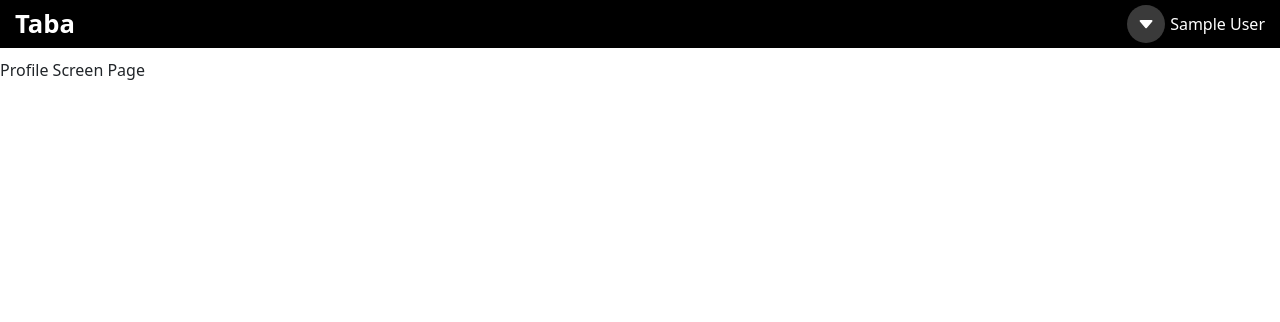
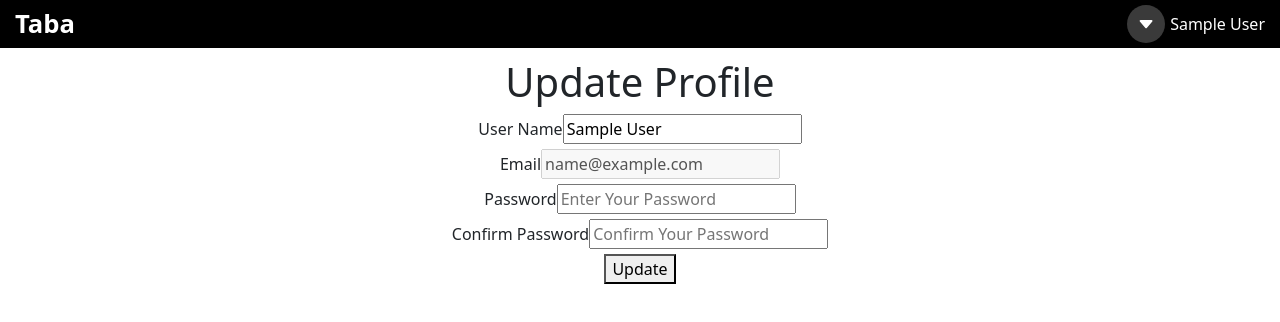
Before and after one commit to brian-pan/taba-retail, a React (Vite) app in the folder frontend/: page /profile in a window 1280 px wide. Shown: the top 322 px of the page. Built offline with nearby package versions, Linux system fonts and the light colour scheme; sample sign-in values are in the browser's storage.

Commit message:
add upd profile page and fix form conditional render

```diff
--- a/frontend/src/components/Form.tsx
+++ b/frontend/src/components/Form.tsx
@@ -31,8 +31,10 @@ const Form: React.FunctionComponent<FormProps> = ({
   ctaName,
   isCtaHide,
 }) => {
-  const isSignUp =
-    window.location.href.split("/").slice(-1).toString() === "register";
+  const isLogin =
+    window.location.href.split("/").slice(-1).toString() === "login";
+  const isEmailDisabled =
+    window.location.href.split("/").slice(-1).toString() === "profile";
 
   return (
     <div className="form-wrapper">
@@ -42,7 +44,7 @@ const Form: React.FunctionComponent<FormProps> = ({
           (e) => onSubmit(e)
         }
       >
-        {isSignUp && (
+        {!isLogin && (
           <div className="form-group">
             <label
               className="form-label form-label__user-name"
@@ -75,6 +77,7 @@ const Form: React.FunctionComponent<FormProps> = ({
             }}
             type="email"
             placeholder="Enter Your Email"
+            disabled={isEmailDisabled}
           />
         </div>
         <div className="form-group">
@@ -95,7 +98,7 @@ const Form: React.FunctionComponent<FormProps> = ({
             placeholder="Enter Your Password"
           />
         </div>
-        {isSignUp && (
+        {!isLogin && (
           <div className="form-group">
             <label
               className="form-label form-label__password form-label__password--retyped"
--- a/frontend/src/components/Header.tsx
+++ b/frontend/src/components/Header.tsx
@@ -63,7 +63,7 @@ const Header: React.FunctionComponent<HeaderProps> = (props) => {
             </div>
             {isDropDownOpen && (
               <div className="header__dropdown-content-wrapper">
-                <Link className="header__dropdown-content" to="/">
+                <Link className="header__dropdown-content" to="/profile">
                   <span className="header__dropdown-content-icon-wrapper">
                     <FaUser className="header__dropdown-content-icon" />
                   </span>
--- a/frontend/src/screens/ProfileScreen.tsx
+++ b/frontend/src/screens/ProfileScreen.tsx
@@ -1,9 +1,54 @@
 import * as React from "react";
+import { useState, useEffect } from "react";
+import { Link, useNavigate } from "react-router-dom";
+import { useDispatch, useSelector } from "react-redux";
+import { setCredentials } from "../slices/feSlices/authenticationSlice";
+import { toast } from "react-toastify";
+
+import Form from "../components/Form";
 
 interface ProfileScreenProps {}
 
 const ProfileScreen: React.FunctionComponent<ProfileScreenProps> = () => {
-  return <div>Profile Screen Page</div>;
+  const [userName, setUserName] = useState<string>("");
+  const [email, setEmail] = useState<string>("");
+  const [password, setPassword] = useState<string>("");
+  const [passwordRetyped, setPasswordRetyped] = useState<string>("");
+
+  const { userInfo } = useSelector((state: any) => state.authentication);
+
+  const navigate = useNavigate();
+  const dispatch = useDispatch();
+
+  useEffect(() => {
+    setUserName(userInfo.name);
+    setEmail(userInfo.email);
+  }, [userInfo.setUserName, userInfo.setEmail]);
+
+  const handleSubmit = async (e: React.FormEvent<HTMLFormElement>) => {
+    e.preventDefault();
+    if (password !== passwordRetyped) {
+      toast.error("Passwords do not match");
+    } else {
+      console.log("submit");
+    }
+  };
+  return (
+    <div className="register-screen-wrapper">
+      <h1>Update Profile</h1>
+      <Form
+        onSubmit={handleSubmit}
+        userName={userName}
+        setUserName={setUserName}
+        email={email}
+        setEmail={setEmail}
+        password={password}
+        setPassword={setPassword}
+        passwordRetyped={passwordRetyped}
+        setPasswordRetyped={setPasswordRetyped}
+        ctaName="Update"
+      ></Form>
+    </div>
+  );
 };
-
 export default ProfileScreen;
```
